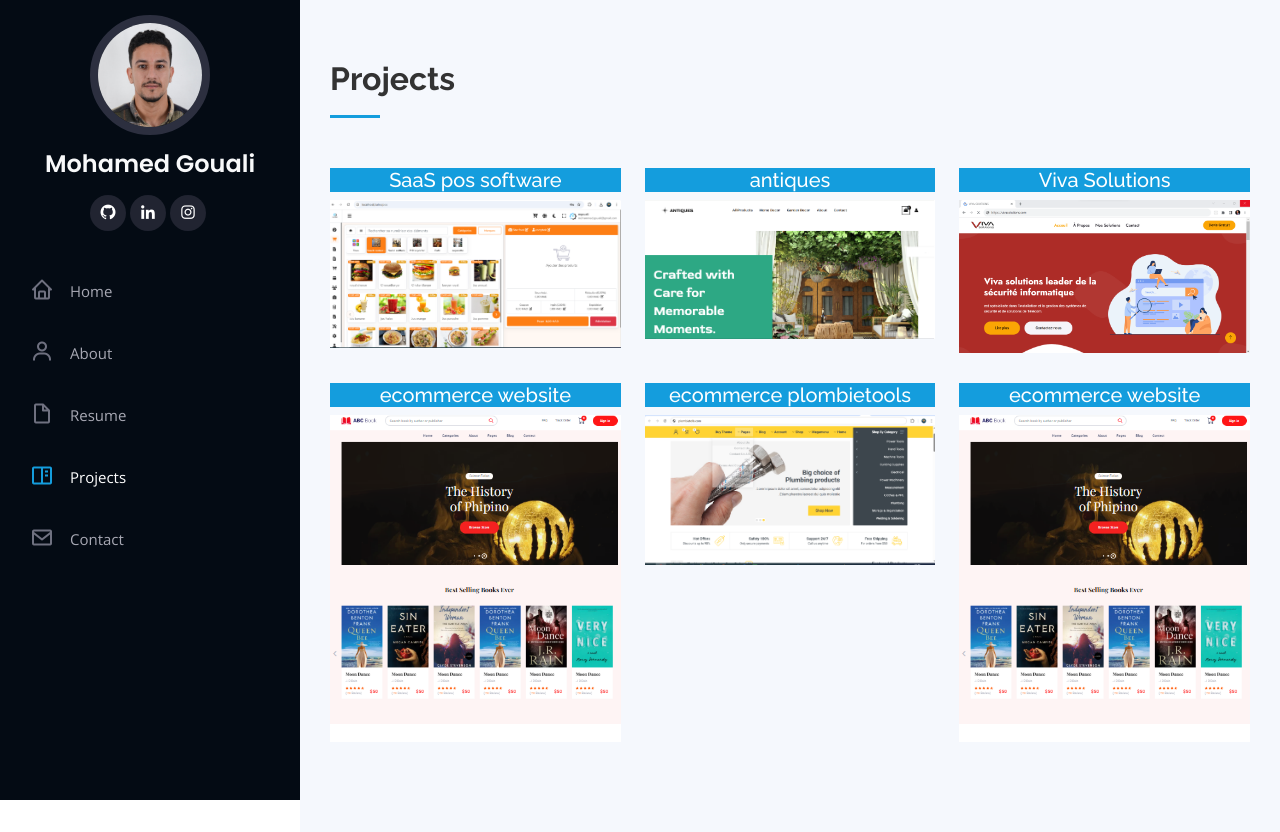
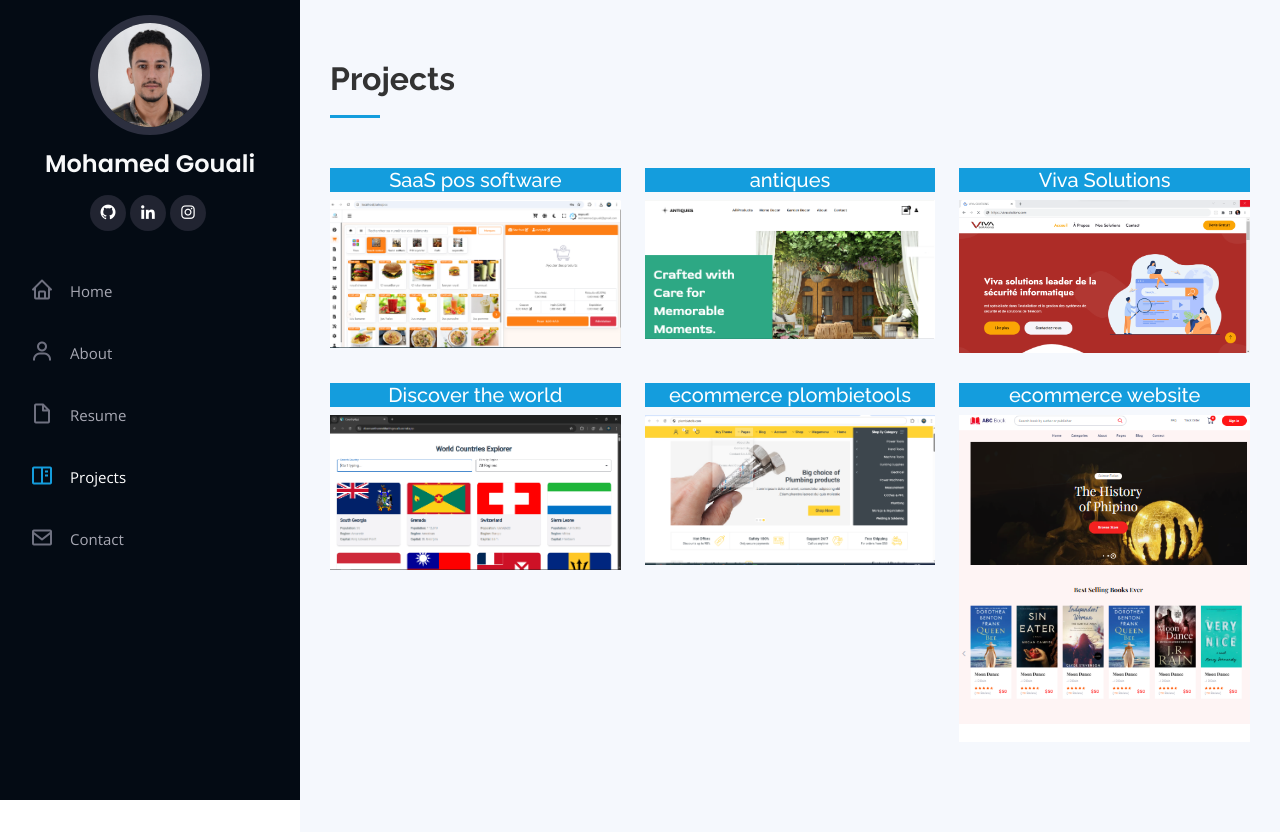
Before and after one commit to gouali-med/my-portfolio, a React (Create React App) app: page /Projects in a window 1280 px wide. Built offline with nearby package versions, Linux system fonts and the light colour scheme.

Commit message:
Update Projects.jsx

```diff
--- a/src/Components/Projects.jsx
+++ b/src/Components/Projects.jsx
@@ -57,10 +57,10 @@ function Portfolio() {
 
           <div class="col-lg-4 col-md-6 portfolio-item filter-card">
             <div class="portfolio-wrap">
-            <h5 className="text-center text-white" style={{backgroundColor:"#149ddd"}}>ecommerce website</h5>
-              <img src="/img/portfolio\Captureecommerce.PNG" class="img-fluid" alt=""/>
+            <h5 className="text-center text-white" style={{backgroundColor:"#149ddd"}}>Discover the world </h5>
+              <img src="/img/portfolio\countries.PNG" class="img-fluid" alt=""/>
               <div class="portfolio-links">
-                <a href="/img/portfolio\Captureecommerce.PNG" data-gallery="portfolioGallery" class="portfolio-lightbox" title="Card 2"><i class="bx bx-plus"></i></a>
+                <a href="https://discovertheworldwithgouali.vercel.app/" data-gallery="portfolioGallery" class="portfolio-lightbox" title="Card 2"><i class="bx bx-plus"></i></a>
                 <a target="_blank" href="https://github.com/gouali-med/" title="More Details"><i class="bx bx-link"></i></a>
               </div>
             </div>
```
